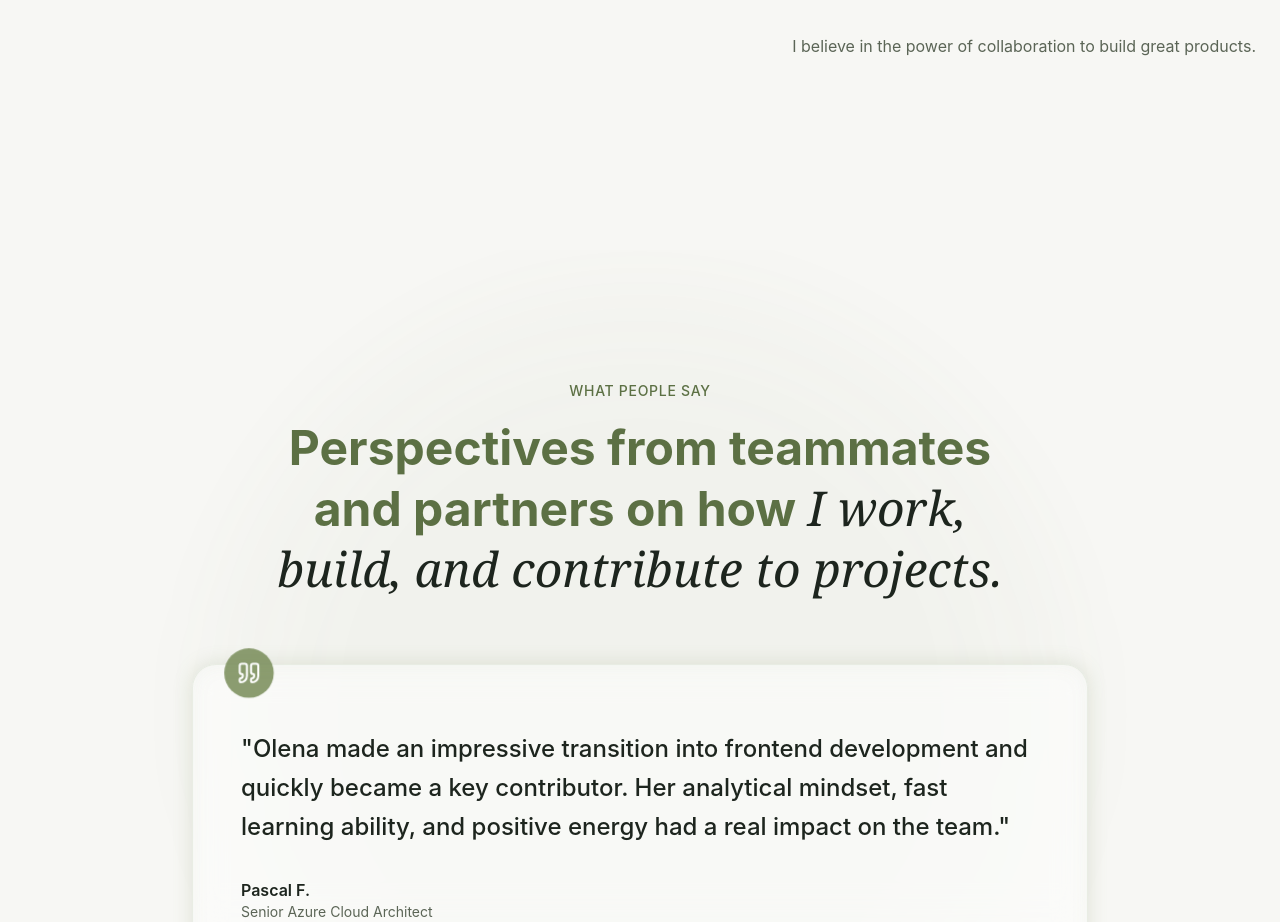
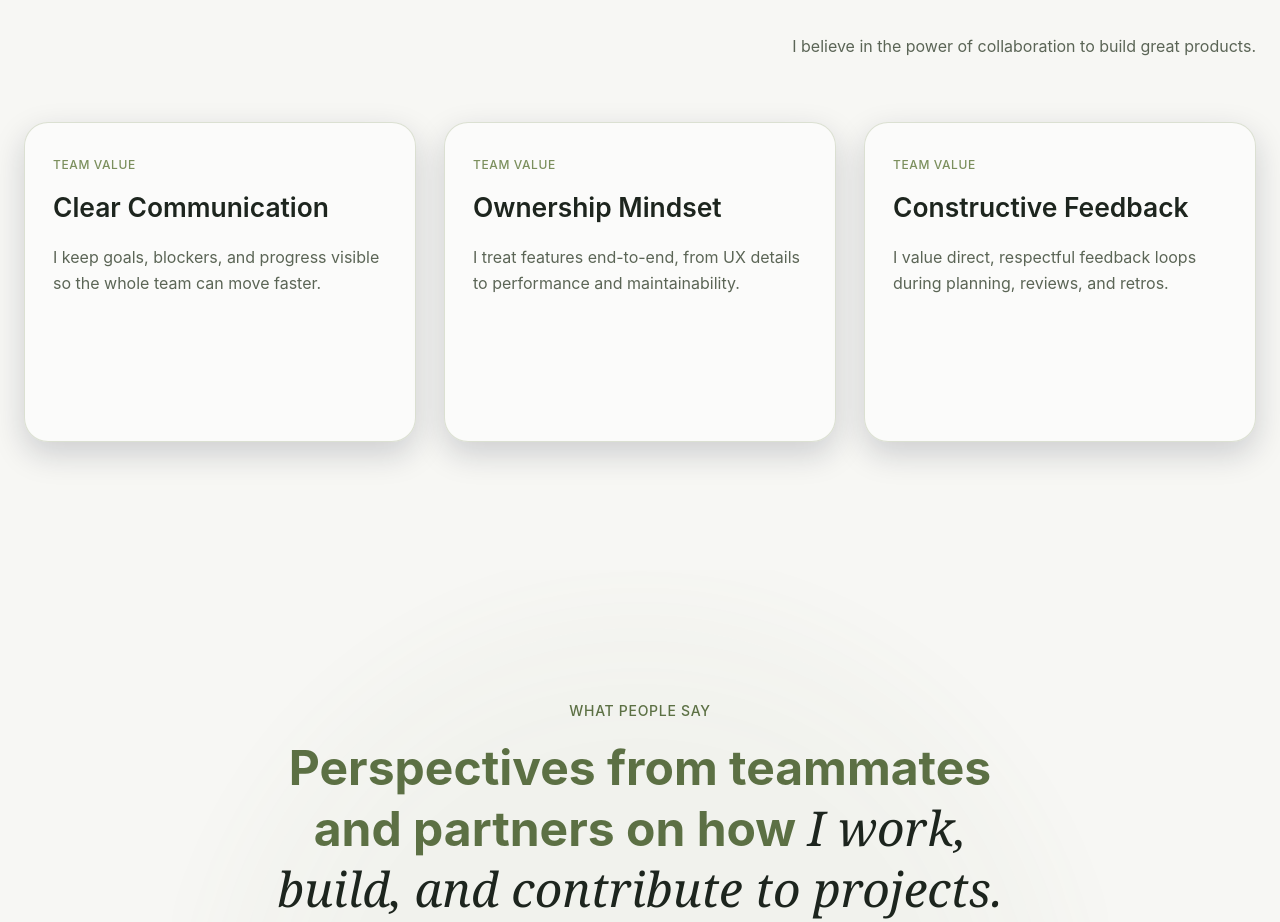
Before and after one commit to DatsOlena/portfolio_project, a React (Vite) app: page / in a window 1280 px wide. Shown: the part 6401-7323 px from the top of the page. Built offline with nearby package versions, Linux system fonts and the light colour scheme.

Commit message:
Create flip cards for teamwork section

```diff
--- a/src/sections/Teamwork.jsx
+++ b/src/sections/Teamwork.jsx
@@ -1,4 +1,28 @@
 import { SectionHeader } from '@/components/SectionHeader'
+
+const teamworkCards = [
+    {
+        frontTitle: 'Clear Communication',
+        frontText: 'I keep goals, blockers, and progress visible so the whole team can move faster.',
+        backTitle: 'How I do it',
+        backText:
+            'I share context early, ask focused questions, and document decisions to reduce handoff friction.',
+    },
+    {
+        frontTitle: 'Ownership Mindset',
+        frontText: 'I treat features end-to-end, from UX details to performance and maintainability.',
+        backTitle: 'Team impact',
+        backText:
+            'This helps teammates rely on predictable delivery, fewer regressions, and cleaner collaboration.',
+    },
+    {
+        frontTitle: 'Constructive Feedback',
+        frontText: 'I value direct, respectful feedback loops during planning, reviews, and retros.',
+        backTitle: 'Working style',
+        backText:
+            'I focus on solutions, align quickly on trade-offs, and keep shared quality standards high.',
+    },
+]
 
 
 export const Teamwork = () => {
@@ -12,6 +36,34 @@ export const Teamwork = () => {
                     subtitle="I believe in the power of collaboration to build great products."
                     position="right"
                 />
+
+                <div className="grid md:grid-cols-3 gap-7">
+                    {teamworkCards.map((card, idx) => (
+                        <article
+                            key={card.frontTitle}
+                            className="group h-80 [perspective:1200px] animate-fade-in reveal-on-scroll"
+                            style={{ animationDelay: `${(idx + 1) * 120}ms` }}
+                        >
+                            <div className="relative h-full w-full rounded-3xl transition-transform duration-700 [transform-style:preserve-3d] group-hover:[transform:rotateY(180deg)]">
+                                <div className="absolute inset-0 glass rounded-3xl border border-primary/25 p-7 card-hover-lift shadow-[0_12px_32px_rgba(15,23,42,0.18)] [backface-visibility:hidden]">
+                                    <span className="text-xs font-medium tracking-wider uppercase text-primary">
+                                        Team Value
+                                    </span>
+                                    <h3 className="text-[1.65rem] font-semibold mt-4 leading-tight">{card.frontTitle}</h3>
+                                    <p className="text-muted-foreground mt-5 leading-relaxed">{card.frontText}</p>
+                                </div>
+
+                                <div className="absolute inset-0 glass rounded-3xl border border-primary/35 p-7 shadow-[0_12px_32px_rgba(15,23,42,0.18)] [transform:rotateY(180deg)] [backface-visibility:hidden]">
+                                    <span className="text-xs font-medium tracking-wider uppercase text-primary">
+                                        In Practice
+                                    </span>
+                                    <h3 className="text-[1.65rem] font-semibold mt-4 leading-tight">{card.backTitle}</h3>
+                                    <p className="text-muted-foreground mt-5 leading-relaxed">{card.backText}</p>
+                                </div>
+                            </div>
+                        </article>
+                    ))}
+                </div>
             </div>
         </section>
     )
```
